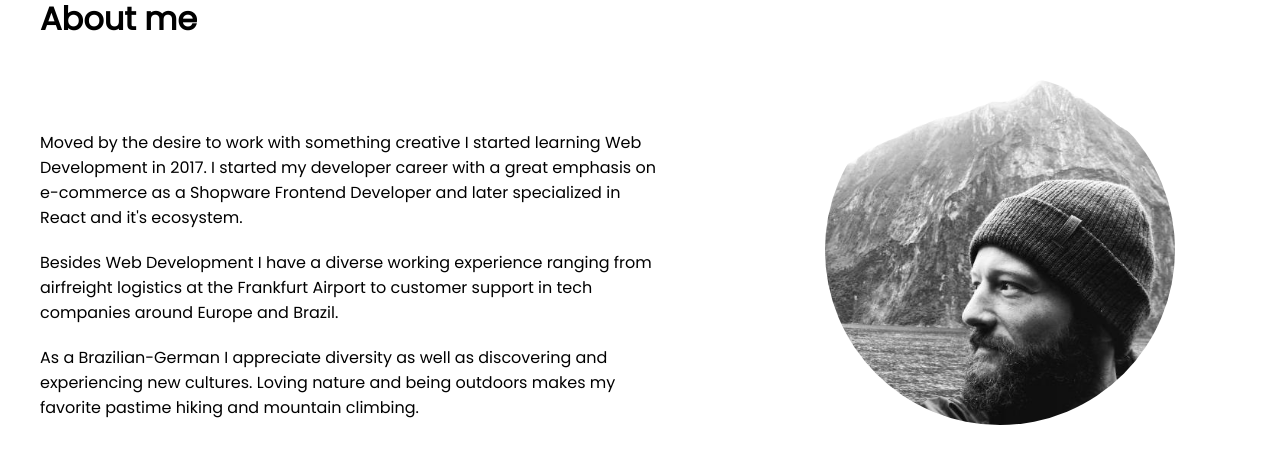
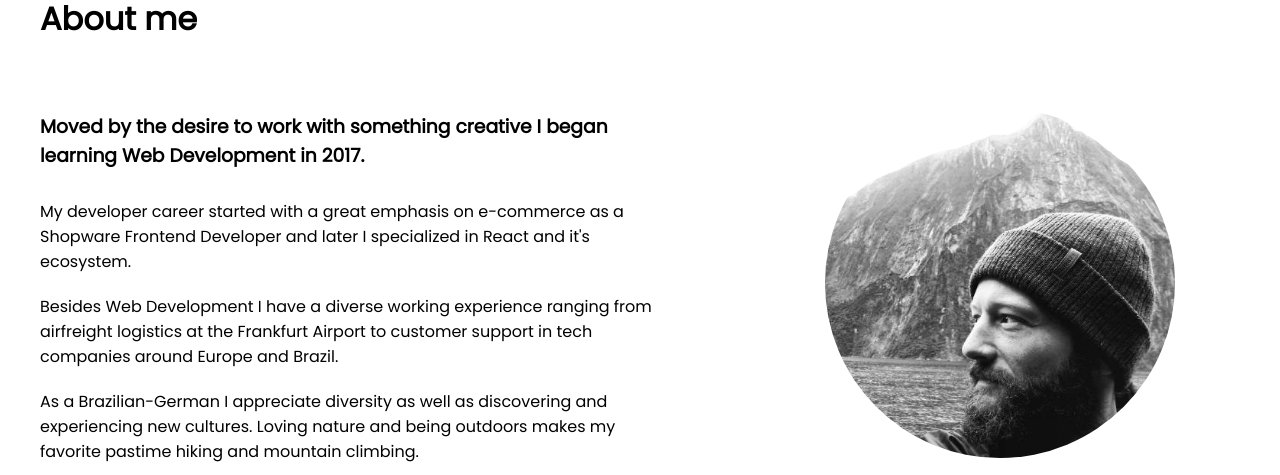
Before and after one commit to renebitter/portfolio, a Next.js app: page / in a window 1280 px wide. Shown: the part 2322-2797 px from the top of the page. Built offline with nearby package versions, Linux system fonts and the light colour scheme; some icons are missing.

Commit message:
Fix spacing

```diff
--- a/components/home/about.js
+++ b/components/home/about.js
@@ -9,11 +9,14 @@ const About = () => {
 
         <div className={classes.row}>
           <div className={classes.columnLeft}>
+            <h3>
+              Moved by the desire to work with something creative I began
+              learning Web Development in 2017.
+            </h3>
             <p>
-              Moved by the desire to work with something creative I started
-              learning Web Development in 2017. I started my developer career
-              with a great emphasis on e-commerce as a Shopware Frontend
-              Developer and later specialized in React and it&apos;s ecosystem.
+              My developer career started with a great emphasis on e-commerce as
+              a Shopware Frontend Developer and later I specialized in React and
+              it&apos;s ecosystem.
             </p>
 
             <p>
--- a/components/home/about.module.scss
+++ b/components/home/about.module.scss
@@ -1,8 +1,11 @@
 .about {
   padding: 50px 15px;
 
+  .row {
+    margin-top: 50px;
+  }
+
   .columnLeft {
-    margin-top: 50px;
     p {
       margin: 10px 0;
     }
--- a/components/home/blog.module.scss
+++ b/components/home/blog.module.scss
@@ -14,6 +14,10 @@
     padding: 25px;
     border: 1px solid #cecece;
     margin-bottom: 25px;
+
+    h4 {
+      margin: 0;
+    }
   }
 
   @media only screen and (min-width: 768px) {
--- a/components/home/hero.module.scss
+++ b/components/home/hero.module.scss
@@ -54,6 +54,10 @@
       width: 60%;
       margin-bottom: unset;
       /* padding-right: 100px; */
+
+      h1 {
+        margin-bottom: 0;
+      }
     }
 
     .columnRight {
--- a/components/home/portfolio.module.scss
+++ b/components/home/portfolio.module.scss
@@ -6,13 +6,17 @@
   }
 
   .columnLeft {
+    h3 {
+      margin-bottom: 0;
+    }
+
     small {
       font-style: italic;
       color: #616161;
     }
 
     .description {
-      margin: 25px 0;
+      margin: 25px 0 10px;
     }
 
     .portfolioLinks {
```
